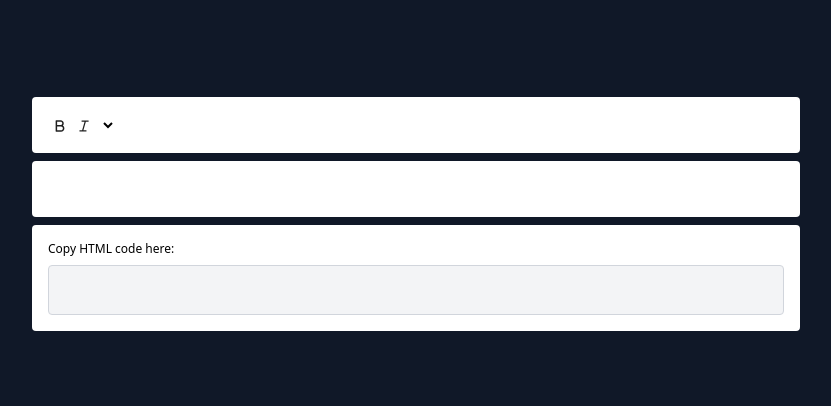
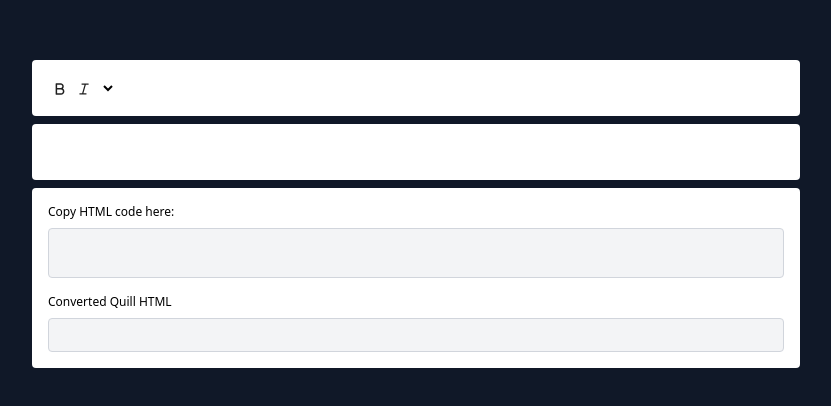
Before and after one commit to Davidihl/quill-sandbox, a React (Vite) app: page / in a window 1280 px wide. Shown: the part 186-592 px from the top of the page, without its empty margins (224-1055 px from the left). Built offline with nearby package versions, Linux system fonts and the light colour scheme.

Commit message:
feat: converted html

```diff
--- a/src/Editor.tsx
+++ b/src/Editor.tsx
@@ -8,6 +8,9 @@ import "./editor.css";
 // import "quill/dist/quill.core.css";
 
 import { StyleAttributor, Scope } from "parchment";
+export const FontColor = new StyleAttributor("color", "color", {
+  scope: Scope.INLINE,
+});
 export const SizeStyle = new StyleAttributor("size", "font-size", {
   scope: Scope.INLINE,
 });
@@ -32,13 +35,14 @@ Quill.register(HeightStyle, true);
 Quill.register(WidthStyle, true);
 Quill.register(FontFamily, true);
 Quill.register(TextAlign, true);
+Quill.register(FontColor, true);
 
 export default function Editor() {
   const toolbarRef = useRef<HTMLDivElement>(null);
   const editorRef = useRef<HTMLDivElement>(null);
   const quillRef = useRef<Quill | null>(null);
+  const convertedHtml = useRef<HTMLDivElement>(null);
   const [toolbarLocation, setToolbarLocation] = useState<HTMLElement | null>();
-  const [htmlValue, setHtmlValue] = useState("");
 
   useEffect(() => {
     if (!editorRef.current || quillRef.current) {
@@ -104,8 +108,18 @@ export default function Editor() {
               });
               quillRef.current.setContents(deltaContent);
             }
+            console.log(quillRef.current?.getSemanticHTML());
+            if (convertedHtml.current) {
+              convertedHtml.current.innerText =
+                quillRef.current?.getSemanticHTML() || "";
+            }
             // event.currentTarget.innerHTML = "";
           }}
+        />
+        <div className="mt-4 mb-2 text-xs">Converted Quill HTML</div>
+        <div
+          ref={convertedHtml}
+          className="focus:ring-0 focus:outline-0 p-4 border font-mono text-xs border-gray-300 bg-gray-100 rounded"
         />
       </div>
     </>
```
